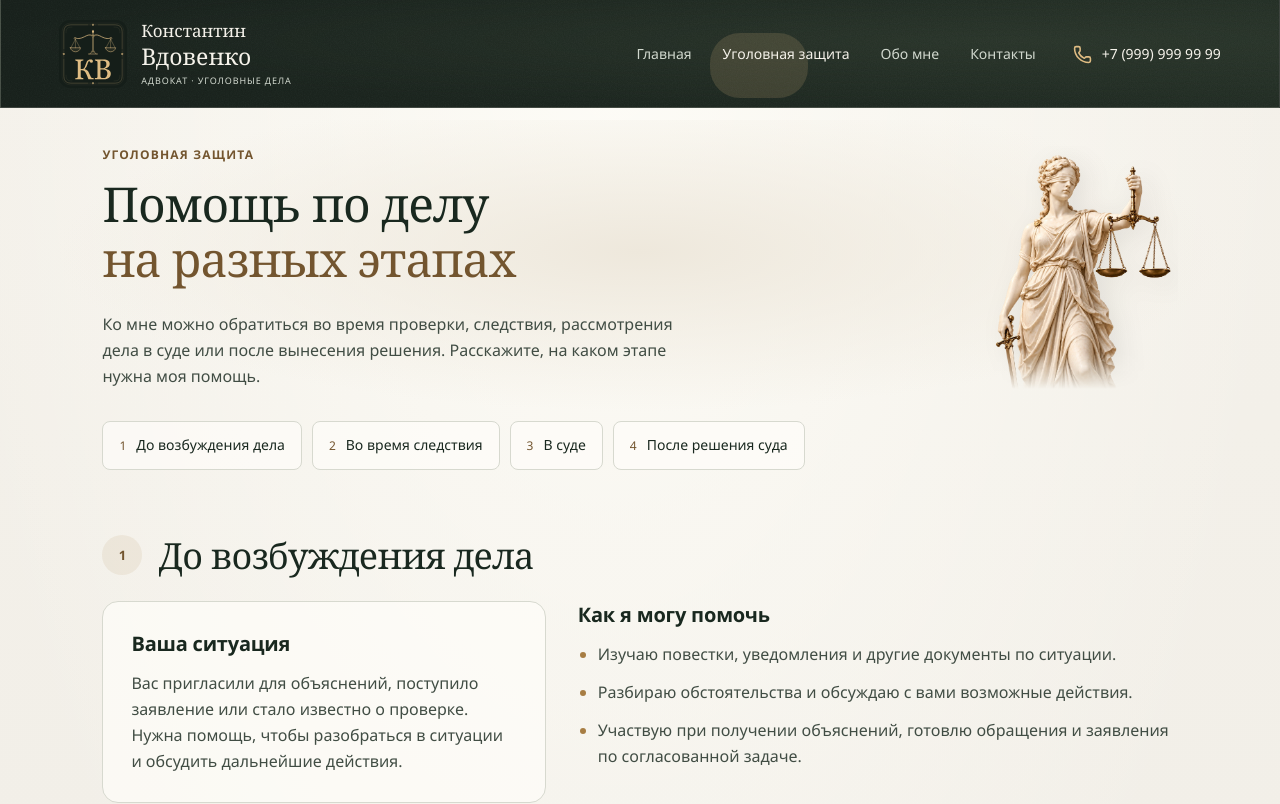
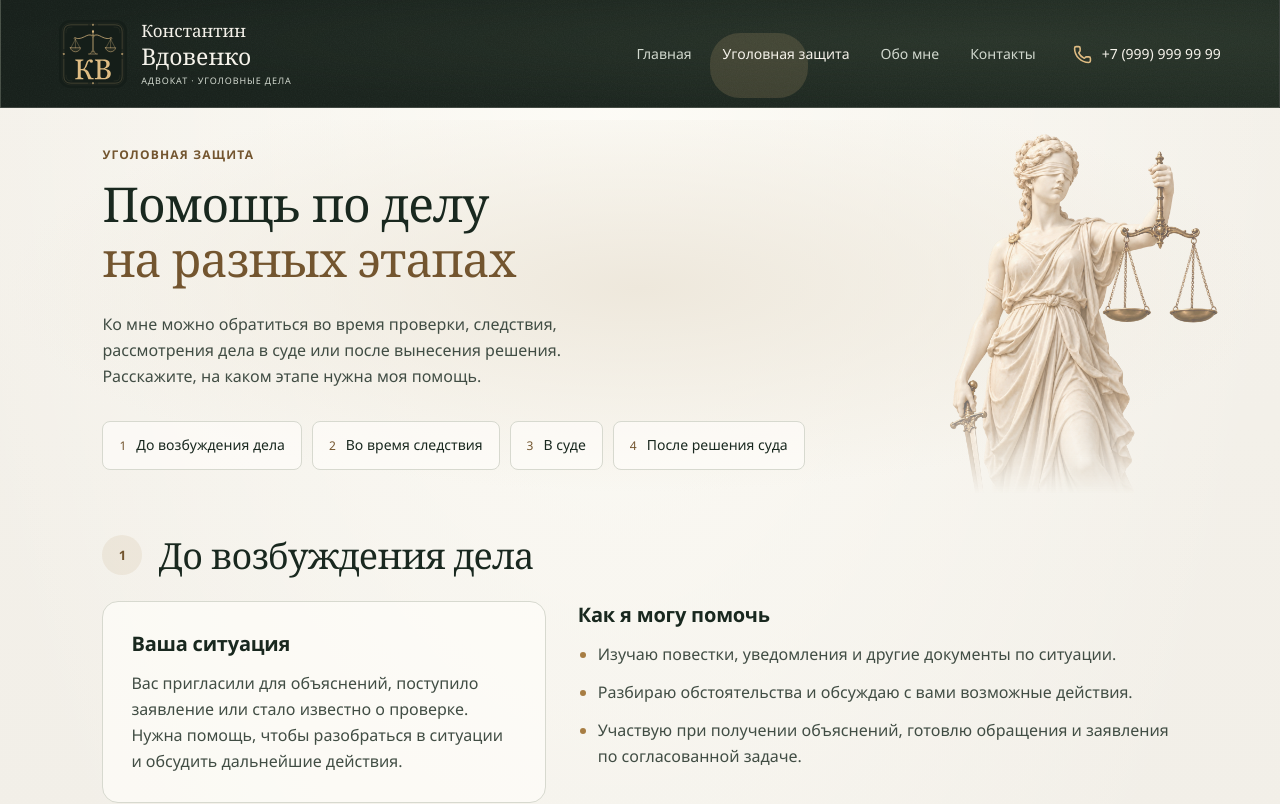
Before and after one commit to Aleks-man/advokat-vdovenko, a React (Vite) app in the folder front/: page /practice in a window 1280 px wide. Shown: the top 804 px of the page. Built offline with nearby package versions, Linux system fonts and the light colour scheme; a web font is replaced by a local one.

Commit message:
style: refine practice hero illustration and responsive layout

```diff
--- a/front/src/pages/Practice/Practice.css
+++ b/front/src/pages/Practice/Practice.css
@@ -4,3 +4,67 @@
   font-size: var(--text-secondary);
   line-height: var(--text-leading);
 }
+
+@media (min-width: 851px) {
+  .practice-opening {
+    position: relative;
+    isolation: isolate;
+  }
+
+  .practice-opening .page-intro-art {
+    position: absolute;
+    z-index: -1;
+    top: 0;
+    bottom: 0;
+    right: max(var(--gutter), calc((100% - var(--page-width)) / 2));
+    width: clamp(360px, 42vw, 580px);
+    opacity: 0.62;
+    pointer-events: none;
+  }
+
+  .practice-opening .page-intro-panel {
+    position: static;
+    isolation: auto;
+  }
+
+  .practice-opening .page-intro-art img {
+    filter: blur(0.6px);
+    mask-image: linear-gradient(#000 72%, transparent 100%);
+  }
+}
+
+@media (min-width: 1100px) {
+  .practice-opening .page-intro-panel--illustrated {
+    display: block;
+    align-content: start;
+  }
+
+  .practice-opening .page-intro-panel > h1,
+  .practice-opening .page-intro-panel > p {
+    max-width: 62%;
+  }
+
+  .practice-opening .page-intro-panel > p:not(.eyebrow) {
+    max-width: 54ch;
+  }
+}
+
+@media (max-width: 850px) {
+  .practice-opening .page-intro-art {
+    left: auto;
+    right: 0;
+    transform: none;
+  }
+
+  .practice-opening .page-intro-art img {
+    object-position: right center;
+  }
+}
+
+@media (min-width: 851px) and (max-width: 1125px) {
+  .practice-opening .page-intro-art {
+    top: var(--intro-offset);
+    bottom: 88px;
+    width: 220px;
+  }
+}
--- a/front/src/pages/Practice/Practice.tsx
+++ b/front/src/pages/Practice/Practice.tsx
@@ -9,6 +9,7 @@ import './Practice.css'
 export function Practice() {
   return (
     <>
+      <div className="practice-opening">
         <PageIntro
           background="practice"
           eyebrow="Уголовная защита"
@@ -24,6 +25,7 @@ export function Practice() {
           вынесения решения. Расскажите, на каком этапе нужна моя помощь.
         </PageIntro>
         <PracticeStageNav />
+      </div>
       <section className="container content-section practice-stages">
         {practiceAreas.map((area) => (
           <PracticeStage key={area.id} area={area} />
```
Lines whose indentation alone changed are shown as unchanged.
